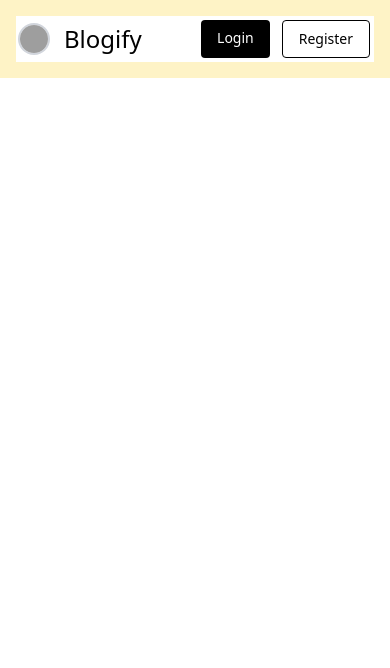
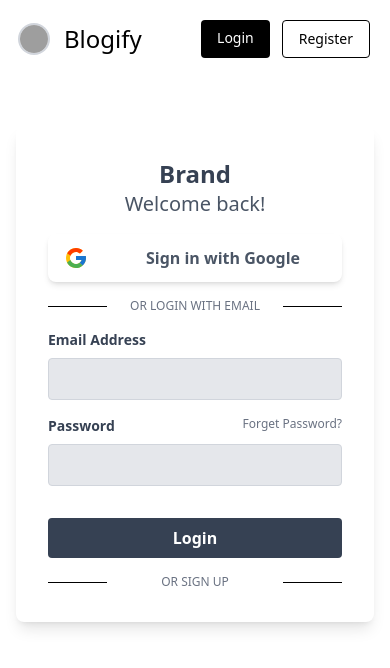
Before and after one commit to CHIRANJEET12/blog-app, a React (Vite) app in the folder client/: page /login in a window 390 px wide. Shown: the top 668 px of the page. Built offline with nearby package versions, Linux system fonts and the light colour scheme; grey boxes are pictures that could not be loaded.

Commit message:
code push

```diff
--- a/client/src/App.tsx
+++ b/client/src/App.tsx
@@ -1,15 +1,19 @@
 // App.jsx
 import { Navbar } from "./components/Navbar";
 import { Home } from "./pages/Home";
+import { Login } from "./pages/Login";
+import { Reg } from "./pages/Reg";
 import { Profile } from "./pages/Profile";
 import { Routes, Route } from "react-router-dom";
 
 function App() {
   return (
-    <div className="App max-w-6xl bg-amber-100 mx-auto p-4">
+    <div className="App max-w-6xl bg-white mx-auto p-4">
       <Navbar />
       <Routes>
         <Route path="/" element={<Home />} />
+        <Route path="/login" element={<Login />} />
+        <Route path="/reg" element={<Reg />} />
         <Route path="/profile" element={<Profile />} />
       </Routes>
     </div>
--- a/client/src/components/Navbar.tsx
+++ b/client/src/components/Navbar.tsx
@@ -17,13 +17,13 @@
 
         <div className="right flex gap-3">
           <a
-            href="/"
+            href="/login"
             className="px-4 py-2 text-sm font-medium text-white bg-black rounded hover:bg-black transition"
           >
             Login
           </a>
           <a
-            href="/"
+            href="/reg"
             className="px-4 py-2 text-sm font-medium text-black border border-black rounded hover:bg-blue-50 transition"
           >
             Register
--- a/client/src/components/Posts.tsx
+++ b/client/src/components/Posts.tsx
@@ -70,7 +70,6 @@
                                 </div>
                             </div>
 
-                            {/* Settings Menu */}
                             <div className="relative">
                                 <div
                                     className="set w-8 h-8 flex items-center justify-center cursor-pointer hover:bg-gray-100 rounded-full"
--- a/client/src/pages/Home.tsx
+++ b/client/src/pages/Home.tsx
@@ -9,7 +9,7 @@
 
 
     return (
-        <div className="max-w-3xl mx-auto p-6">
+        <div className="max-w-4xl mx-auto p-6">
             <div className="input mb-6 relative">
                 <input
                     type="text"
--- /dev/null
+++ b/client/src/pages/Login.tsx
@@ -0,0 +1,67 @@
+import React from 'react'
+
+export const Login = () => {
+    return (
+        <div>
+            <div className="py-16">
+                <div className="flex bg-white rounded-lg shadow-lg overflow-hidden mx-auto max-w-sm lg:max-w-4xl">
+                    <div
+                        className="hidden lg:block lg:w-1/2 bg-cover"
+                        style={{
+                            backgroundImage:
+                                "url('https://images.unsplash.com/photo-1546514714-df0ccc50d7bf?ixlib=rb-1.2.1&ixid=eyJhcHBfaWQiOjEyMDd9&auto=format&fit=crop&w=667&q=80')"
+                        }}
+                    ></div>
+
+                    <div className="w-full p-8 lg:w-1/2">
+                        <h2 className="text-2xl font-semibold text-gray-700 text-center">Brand</h2>
+                        <p className="text-xl text-gray-600 text-center">Welcome back!</p>
+                        <a href="#" className="flex items-center justify-center mt-4 text-white rounded-lg shadow-md hover:bg-gray-100">
+                            <div className="px-4 py-3">
+                                <svg className="h-6 w-6" viewBox="0 0 40 40">
+                                    <path
+                                        d="M36.3425 16.7358H35V16.6667H20V23.3333H29.4192C28.045 27.2142 24.3525 30 20 30C14.4775 30 10 25.5225 10 20C10 14.4775 14.4775 9.99999 20 9.99999C22.5492 9.99999 24.8683 10.9617 26.6342 12.5325L31.3483 7.81833C28.3717 5.04416 24.39 3.33333 20 3.33333C10.7958 3.33333 3.33335 10.7958 3.33335 20C3.33335 29.2042 10.7958 36.6667 20 36.6667C29.2042 36.6667 36.6667 29.2042 36.6667 20C36.6667 18.8825 36.5517 17.7917 36.3425 16.7358Z"
+                                        fill="#FFC107" />
+                                    <path
+                                        d="M5.25497 12.2425L10.7308 16.2583C12.2125 12.59 15.8008 9.99999 20 9.99999C22.5491 9.99999 24.8683 10.9617 26.6341 12.5325L31.3483 7.81833C28.3716 5.04416 24.39 3.33333 20 3.33333C13.5983 3.33333 8.04663 6.94749 5.25497 12.2425Z"
+                                        fill="#FF3D00" />
+                                    <path
+                                        d="M20 36.6667C24.305 36.6667 28.2167 35.0192 31.1742 32.34L26.0159 27.975C24.3425 29.2425 22.2625 30 20 30C15.665 30 11.9842 27.2359 10.5975 23.3784L5.16254 27.5659C7.92087 32.9634 13.5225 36.6667 20 36.6667Z"
+                                        fill="#4CAF50" />
+                                    <path
+                                        d="M36.3425 16.7358H35V16.6667H20V23.3333H29.4192C28.7592 25.1975 27.56 26.805 26.0133 27.9758C26.0142 27.975 26.015 27.975 26.0158 27.9742L31.1742 32.3392C30.8092 32.6708 36.6667 28.3333 36.6667 20C36.6667 18.8825 36.5517 17.7917 36.3425 16.7358Z"
+                                        fill="#1976D2" />
+                                </svg>
+                            </div>
+                            <h1 className="px-4 py-3 w-5/6 text-center text-gray-600 font-bold">Sign in with Google</h1>
+                        </a>
+                        <div className="mt-4 flex items-center justify-between">
+                            <span className="border-b w-1/5 lg:w-1/4"></span>
+                            <a href="#" className="text-xs text-center text-gray-500 uppercase">or login with email</a>
+                            <span className="border-b w-1/5 lg:w-1/4"></span>
+                        </div>
+                        <div className="mt-4">
+                            <label className="block text-gray-700 text-sm font-bold mb-2">Email Address</label>
+                            <input className="bg-gray-200 text-gray-700 focus:outline-none focus:shadow-outline border border-gray-300 rounded py-2 px-4 block w-full appearance-none" type="email" />
+                        </div>
+                        <div className="mt-4">
+                            <div className="flex justify-between">
+                                <label className="block text-gray-700 text-sm font-bold mb-2">Password</label>
+                                <a href="#" className="text-xs text-gray-500">Forget Password?</a>
+                            </div>
+                            <input className="bg-gray-200 text-gray-700 focus:outline-none focus:shadow-outline border border-gray-300 rounded py-2 px-4 block w-full appearance-none" type="password" />
+                        </div>
+                        <div className="mt-8">
+                            <button className="bg-gray-700 text-white font-bold py-2 px-4 w-full rounded hover:bg-gray-600">Login</button>
+                        </div>
+                        <div className="mt-4 flex items-center justify-between">
+                            <span className="border-b w-1/5 md:w-1/4"></span>
+                            <a href="/reg" className="text-xs text-gray-500 uppercase">or sign up</a>
+                            <span className="border-b w-1/5 md:w-1/4"></span>
+                        </div>
+                    </div>
+                </div>
+            </div>
+        </div>
+    )
+}
--- a/client/src/pages/Profile.tsx
+++ b/client/src/pages/Profile.tsx
@@ -50,7 +50,6 @@
     };
 
     const saveChanges = () => {
-        // You can implement save logic here (e.g., sending data to a server)
         setShow(false);
         console.log("Changes saved");
     };
--- /dev/null
+++ b/client/src/pages/Reg.tsx
@@ -0,0 +1,54 @@
+import React from 'react'
+
+export const Reg = () => {
+  return (
+    <div className="py-16">
+      <div className="flex bg-white rounded-lg shadow-lg overflow-hidden mx-auto max-w-sm lg:max-w-4xl">
+        <div className="hidden lg:block lg:w-1/2 bg-cover"
+          style={{ backgroundImage: "url('https://images.unsplash.com/photo-1496307042754-b4aa456c4a2d?ixlib=rb-1.2.1&auto=format&fit=crop&w=800&q=80')" }}>
+        </div>
+        <div className="w-full p-8 lg:w-1/2">
+          <h2 className="text-2xl font-semibold text-gray-700 text-center">Brand</h2>
+          <p className="text-xl text-gray-600 text-center">Create your account</p>
+
+          <form className="mt-4">
+            <div className="mt-4">
+              <label className="block text-gray-700 text-sm font-bold mb-2">Full Name</label>
+              <input type="text" placeholder="John Doe"
+                className="bg-gray-200 text-gray-700 border border-gray-300 rounded py-2 px-4 block w-full focus:outline-none focus:shadow-outline" />
+            </div>
+
+            <div className="mt-4">
+              <label className="block text-gray-700 text-sm font-bold mb-2">Email Address</label>
+              <input type="email" placeholder="john@example.com"
+                className="bg-gray-200 text-gray-700 border border-gray-300 rounded py-2 px-4 block w-full focus:outline-none focus:shadow-outline" />
+            </div>
+
+            <div className="mt-4">
+              <label className="block text-gray-700 text-sm font-bold mb-2">Password</label>
+              <input type="password"
+                className="bg-gray-200 text-gray-700 border border-gray-300 rounded py-2 px-4 block w-full focus:outline-none focus:shadow-outline" />
+            </div>
+
+            <div className="mt-4">
+              <label className="block text-gray-700 text-sm font-bold mb-2">Confirm Password</label>
+              <input type="password"
+                className="bg-gray-200 text-gray-700 border border-gray-300 rounded py-2 px-4 block w-full focus:outline-none focus:shadow-outline" />
+            </div>
+
+            <div className="mt-8">
+              <button type="submit"
+                className="bg-gray-700 text-white font-bold py-2 px-4 w-full rounded hover:bg-gray-600">
+                Register
+              </button>
+            </div>
+
+            <div className="mt-4 text-center">
+              <a href="#" className="text-xs text-gray-500 uppercase">Already have an account? Login</a>
+            </div>
+          </form>
+        </div>
+      </div>
+    </div>
+  )
+}
```
